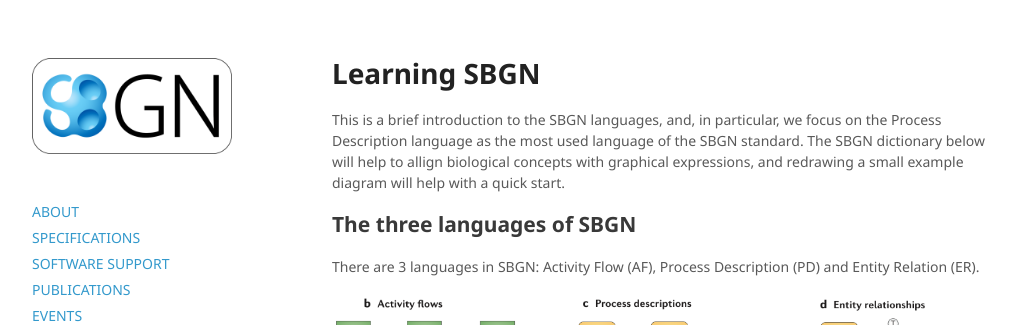
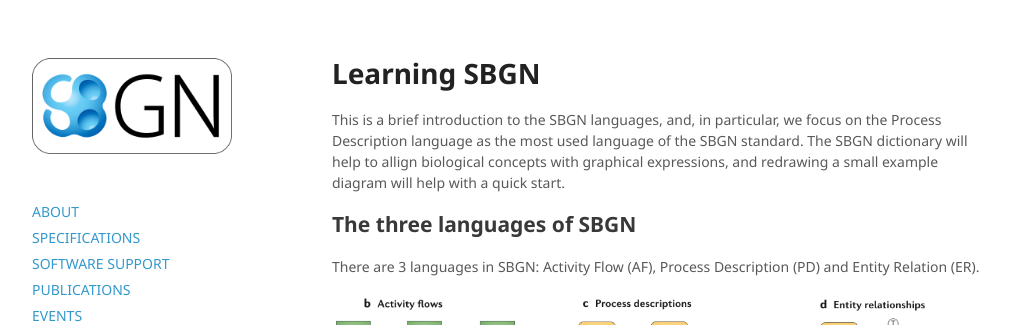
Before and after one commit to sbgn/sbgn, a Jekyll site: the page built from docs/learning_sbgn.md, in a window 1280 px wide and 900 px high. Shown: the top 325 px of the window, without its empty margins (128-1148 px from the left). Built offline with Jekyll 4.4.1, drawn with Linux system fonts in a browser that asks for light colours; nearby versions of some CDN libraries.

Commit message:
Update learning_sbgn.md

```diff
--- a/docs/learning_sbgn.md
+++ b/docs/learning_sbgn.md
@@ -6,7 +6,7 @@
 
 # Learning SBGN
 
-<p>This is a brief introduction to the SBGN languages, and, in particular, we focus on the Process Description language as the most used language of the SBGN standard. The SBGN dictionary below will help to allign biological concepts with graphical expressions, and redrawing a small example diagram will help with a quick start.</p>
+<p>This is a brief introduction to the SBGN languages, and, in particular, we focus on the Process Description language as the most used language of the SBGN standard. The SBGN dictionary will help to allign biological concepts with graphical expressions, and redrawing a small example diagram will help with a quick start.</p>
 
 ## The three languages of SBGN
 
```
